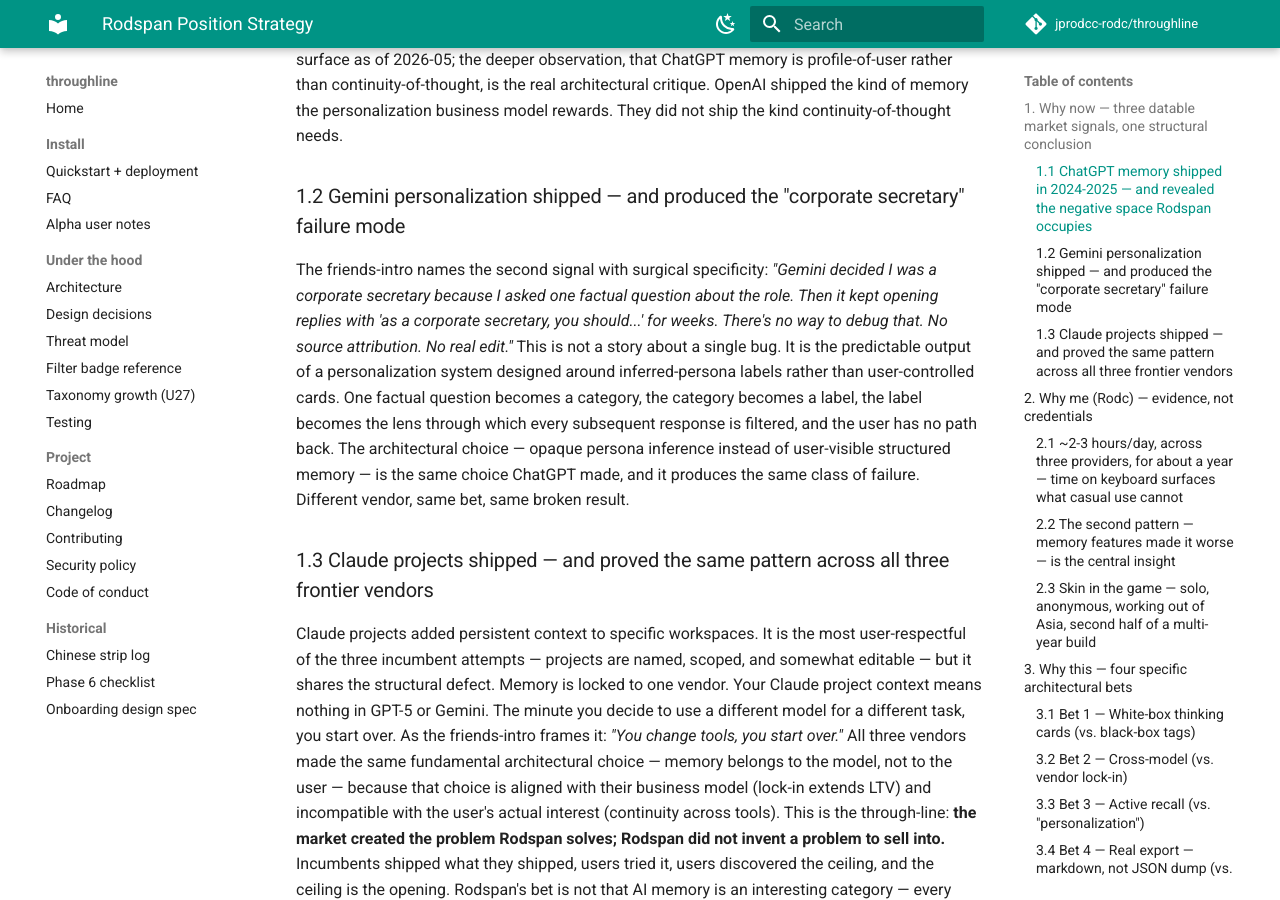
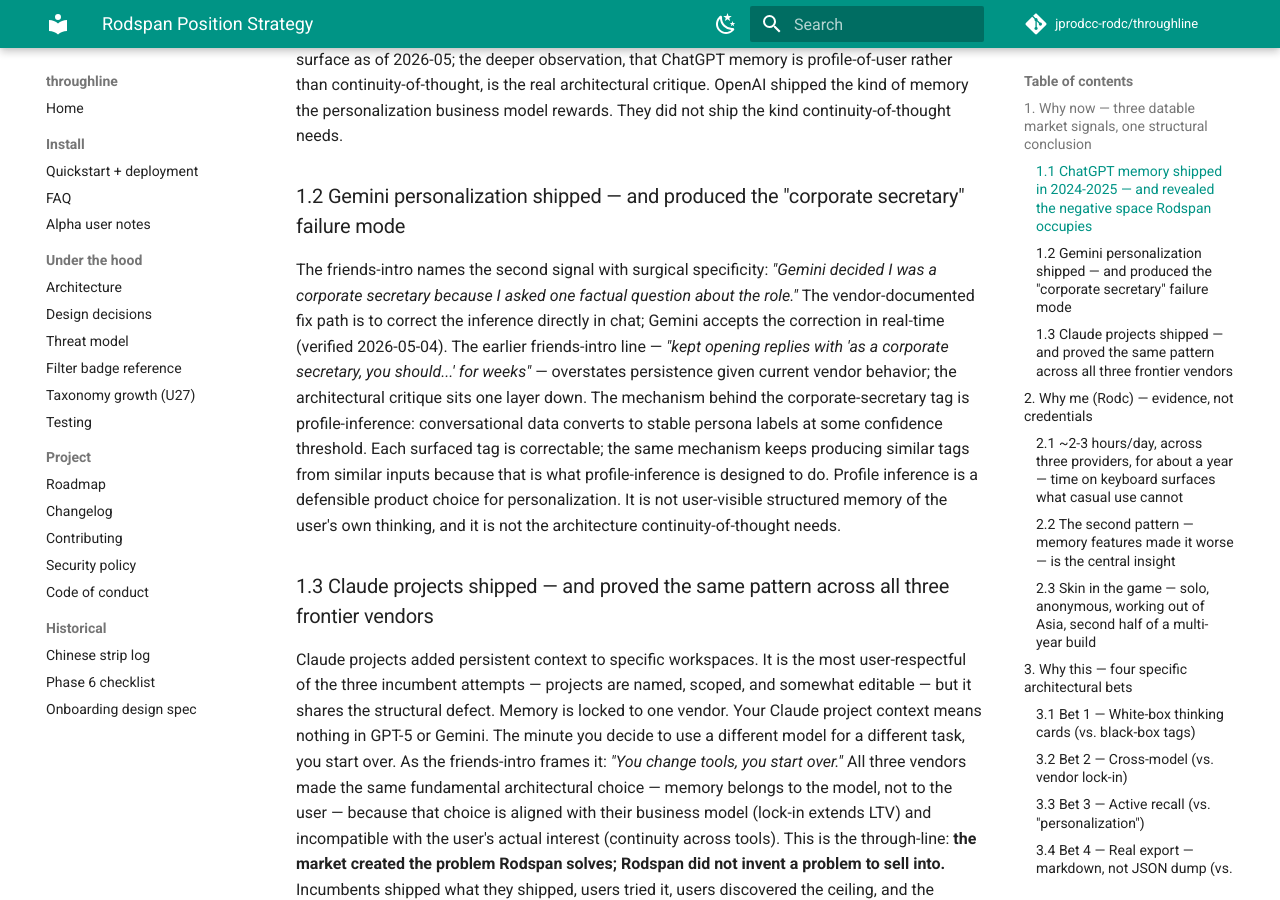
Before and after one commit to jprodcc-rodc/throughline, an MkDocs documentation site: the page built from docs/superpowers/brand/position-strategy.md, in a window 1280 px wide and 900 px high, scrolled down 940 px. Built offline with MkDocs 1.6.1 and Material for MkDocs 9.7.7, drawn with Linux system fonts in a browser that asks for light colours; comment, search, counter and statistics services are not loaded.

Commit message:
semantic(brand-rewrite P-2): position-strategy §1.2 Gemini — reframe from "no path back / no real edit" (capability-deficient) to "in-chat correction works; critique architectural choice underneath" (by-design profile-inference). Per Phase 1 verification + Rodc evidence cross-check 2026-05-04 (Gemini accepts corrections in real-time). Critique now operates at mechanism-design level: profile-inference re-creates similar labels for similar inputs because that is what profile-inference does. Architectural-critique survives the capability update.
Co-Authored-By: Claude Opus 4.7 (1M context) <noreply@anthropic.com>

```diff
--- a/docs/superpowers/brand/position-strategy.md
+++ b/docs/superpowers/brand/position-strategy.md
@@ -19,7 +19,7 @@ OpenAI rolled out ChatGPT Memory in 2024 and expanded it through 2025. The resul
 
 ### 1.2 Gemini personalization shipped — and produced the "corporate secretary" failure mode
 
-The friends-intro names the second signal with surgical specificity: *"Gemini decided I was a corporate secretary because I asked one factual question about the role. Then it kept opening replies with 'as a corporate secretary, you should...' for weeks. There's no way to debug that. No source attribution. No real edit."* This is not a story about a single bug. It is the predictable output of a personalization system designed around inferred-persona labels rather than user-controlled cards. One factual question becomes a category, the category becomes a label, the label becomes the lens through which every subsequent response is filtered, and the user has no path back. The architectural choice — opaque persona inference instead of user-visible structured memory — is the same choice ChatGPT made, and it produces the same class of failure. Different vendor, same bet, same broken result.
+The friends-intro names the second signal with surgical specificity: *"Gemini decided I was a corporate secretary because I asked one factual question about the role."* The vendor-documented fix path is to correct the inference directly in chat; Gemini accepts the correction in real-time (verified 2026-05-04). The earlier friends-intro line — *"kept opening replies with 'as a corporate secretary, you should...' for weeks"* — overstates persistence given current vendor behavior; the architectural critique sits one layer down. The mechanism behind the corporate-secretary tag is profile-inference: conversational data converts to stable persona labels at some confidence threshold. Each surfaced tag is correctable; the same mechanism keeps producing similar tags from similar inputs because that is what profile-inference is designed to do. Profile inference is a defensible product choice for personalization. It is not user-visible structured memory of the user's own thinking, and it is not the architecture continuity-of-thought needs.
 
 ### 1.3 Claude projects shipped — and proved the same pattern across all three frontier vendors
 
```
